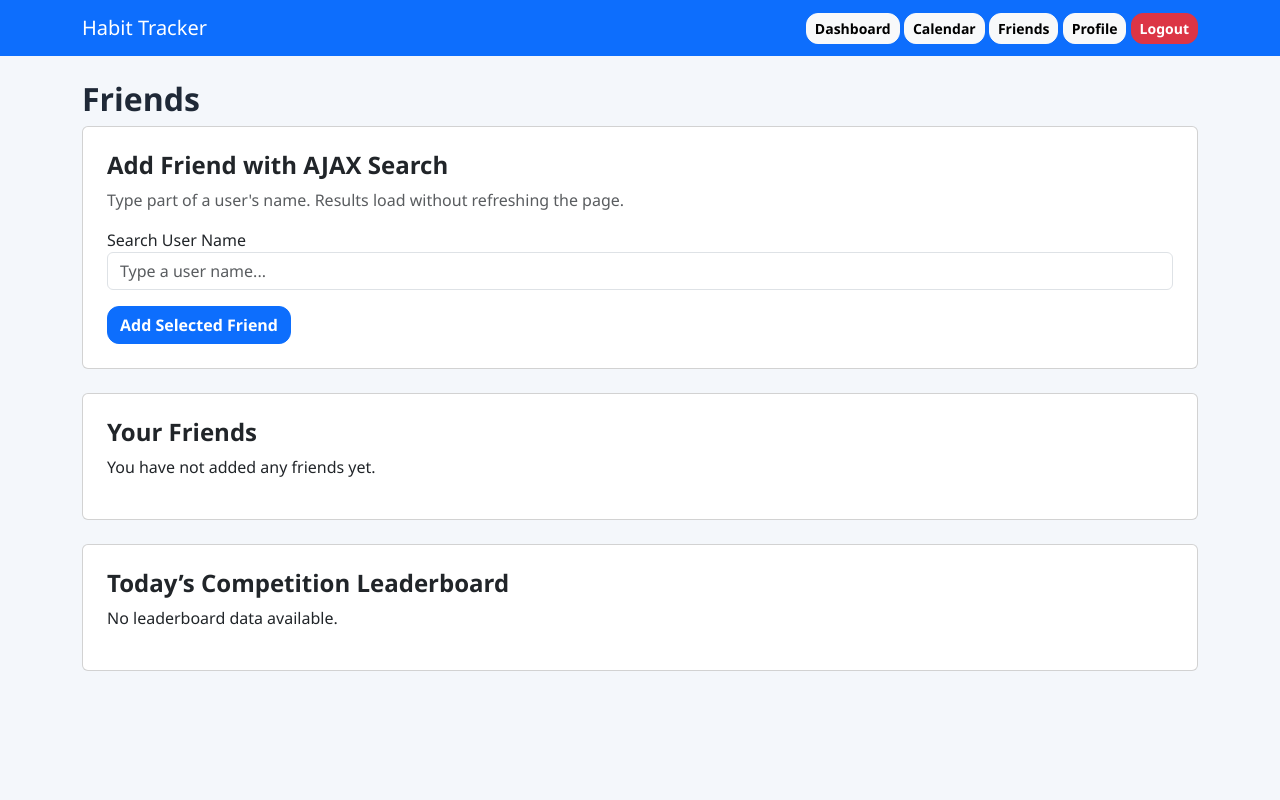
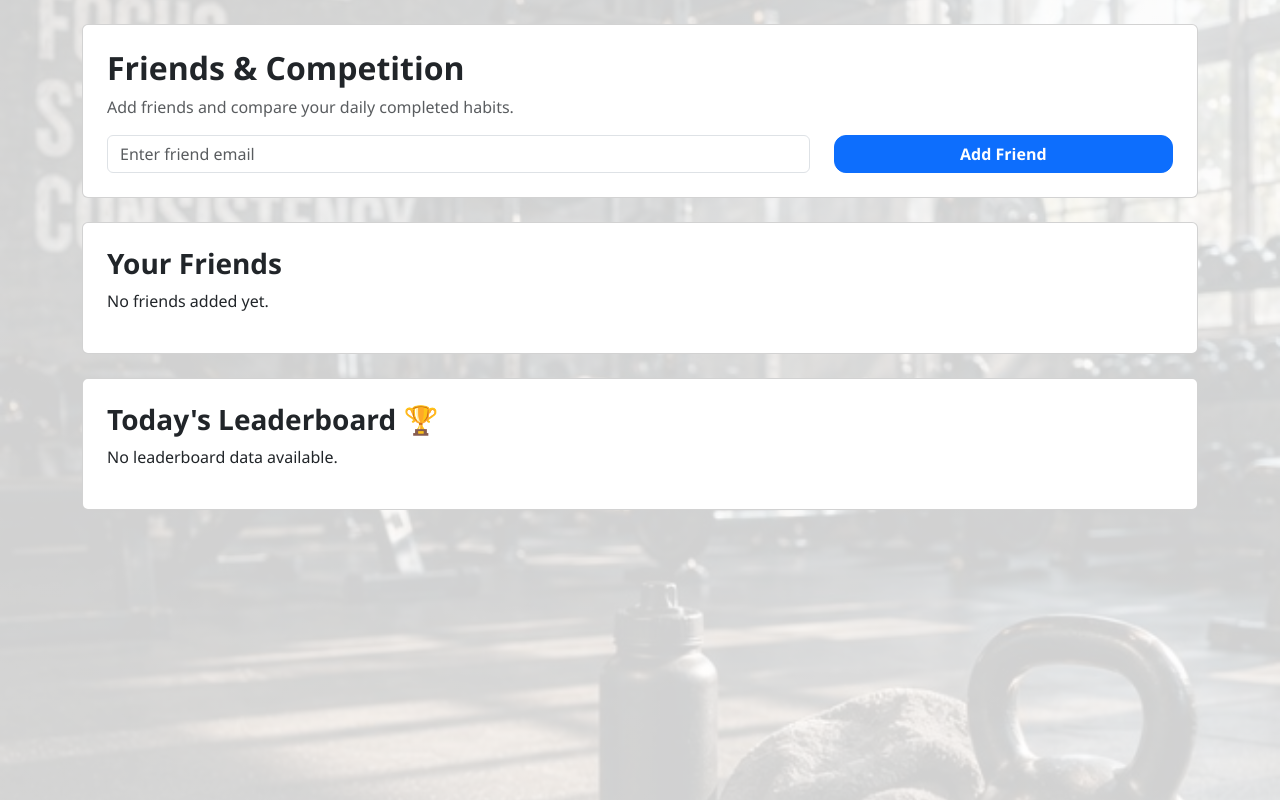
Before and after one commit to wenghengan-source/Agile-Web-Development-Project, a Flask app: template Habit-tracker/templates/friends.html in a window 1280 px wide. Run offline with Flask 3, Linux system fonts and the light colour scheme; the template is opened without the code that fills it, so the values that code supplies are empty.

Commit message:
Refactor friends page layout and add features
Updated friends.html to enhance layout and functionality.

```diff
--- a/Habit-tracker/templates/friends.html
+++ b/Habit-tracker/templates/friends.html
@@ -9,23 +9,15 @@
     <link rel="stylesheet" href="{{ url_for('static', filename='style.css') }}">
 </head>
 
-<body>
-
-<nav class="navbar navbar-expand-lg navbar-dark bg-primary">
-    <div class="container">
-        <a class="navbar-brand" href="/">Habit Tracker</a>
-        <div>
-            <a class="btn btn-light btn-sm" href="/dashboard">Dashboard</a>
-            <a class="btn btn-light btn-sm" href="/calendar">Calendar</a>
-            <a class="btn btn-light btn-sm" href="/friends">Friends</a>
-            <a class="btn btn-light btn-sm" href="/profile">Profile</a>
-            <a class="btn btn-danger btn-sm" href="/logout">Logout</a>
-        </div>
-    </div>
-</nav>
+<body class="dashboard-body">
 
 <div class="container mt-4">
-    <h2>Friends</h2>
+
+    <div class="card p-4 mb-4">
+        <h2>Friends & Competition</h2>
+        <p class="text-muted">
+            Add friends and compare your daily completed habits.
+        </p>
 
         {% with messages = get_flashed_messages() %}
             {% if messages %}
@@ -35,60 +27,63 @@
             {% endif %}
         {% endwith %}
 
-    <div class="card p-4 mb-4">
-        <h4>Add Friend with AJAX Search</h4>
-        <p class="text-muted">Type part of a user's name. Results load without refreshing the page.</p>
-
         <form method="POST">
-            <div class="mb-3">
-                <label>Search User Name</label>
-                <input type="text" id="userSearch" class="form-control" placeholder="Type a user name..." autocomplete="off">
+            <div class="row">
+                <div class="col-md-8">
+                    <input
+                        type="email"
+                        name="friend_email"
+                        class="form-control"
+                        placeholder="Enter friend email"
+                        required
+                    >
                 </div>
 
-            <div id="searchResults" class="mb-3"></div>
-
-            <input type="hidden" name="friend_email" id="friendEmail">
-
-            <button class="btn btn-primary">Add Selected Friend</button>
+                <div class="col-md-4">
+                    <button class="btn btn-primary w-100">
+                        Add Friend
+                    </button>
+                </div>
+            </div>
         </form>
     </div>
 
     <div class="card p-4 mb-4">
-        <h4>Your Friends</h4>
+        <h3>Your Friends</h3>
 
         {% if friend_list %}
             <ul class="list-group">
                 {% for friend in friend_list %}
                     <li class="list-group-item">
                         <strong>{{ friend[1] }}</strong><br>
-                        {{ friend[2] }}
+                        <small>{{ friend[2] }}</small>
                     </li>
                 {% endfor %}
             </ul>
         {% else %}
-            <p>You have not added any friends yet.</p>
+            <p>No friends added yet.</p>
         {% endif %}
     </div>
 
     <div class="card p-4">
-        <h4>Today’s Competition Leaderboard</h4>
+        <h3>Today's Leaderboard 🏆</h3>
 
         {% if leaderboard %}
-            <table class="table table-bordered mt-3">
-                <thead class="table-primary">
+            <table class="table">
+                <thead>
                     <tr>
                         <th>Rank</th>
-                        <th>User</th>
+                        <th>Name</th>
                         <th>Completed Habits Today</th>
                     </tr>
                 </thead>
 
                 <tbody>
-                    {% for person in leaderboard %}
+                    {% for user in leaderboard %}
                         <tr>
-                            <td>{{ loop.index }}</td>
-                            <td>{{ person[0] }}</td>
-                            <td>{{ person[1] }}</td>
+                            <td>#{{ loop.index }}</td>
+                            <td>{{ user[0] }}</td>
+                            <td>{{ user[1] }}</td>
                         </tr>
                     {% endfor %}
                 </tbody>
@@ -97,54 +92,8 @@
             <p>No leaderboard data available.</p>
         {% endif %}
     </div>
+
 </div>
-
-<script>
-const searchInput = document.getElementById("userSearch");
-const resultsDiv = document.getElementById("searchResults");
-const friendEmailInput = document.getElementById("friendEmail");
-
-searchInput.addEventListener("input", function () {
-    const query = searchInput.value.trim();
-    friendEmailInput.value = "";
-
-    if (query.length < 1) {
-        resultsDiv.innerHTML = "";
-        return;
-    }
-
-    fetch(`/api/search_users?q=${encodeURIComponent(query)}`)
-        .then(response => response.json())
-        .then(data => {
-            resultsDiv.innerHTML = "";
-
-            if (data.users.length === 0) {
-                resultsDiv.innerHTML = `<div class="alert alert-warning">No users found.</div>`;
-                return;
-            }
-
-            data.users.forEach(user => {
-                const button = document.createElement("button");
-                button.type = "button";
-                button.className = "btn btn-outline-primary btn-sm d-block mb-2";
-                button.textContent = `${user.name} (${user.email})`;
-
-                button.onclick = function () {
-                    searchInput.value = user.name;
-                    friendEmailInput.value = user.email;
-
-                    resultsDiv.innerHTML = `
-                        <div class="alert alert-success">
-                            Selected: ${user.name} (${user.email})
-                        </div>
-                    `;
-                };
-
-                resultsDiv.appendChild(button);
-            });
-        });
-});
-</script>
 
 </body>
 </html>
```
Lines whose indentation alone changed are shown as unchanged.
